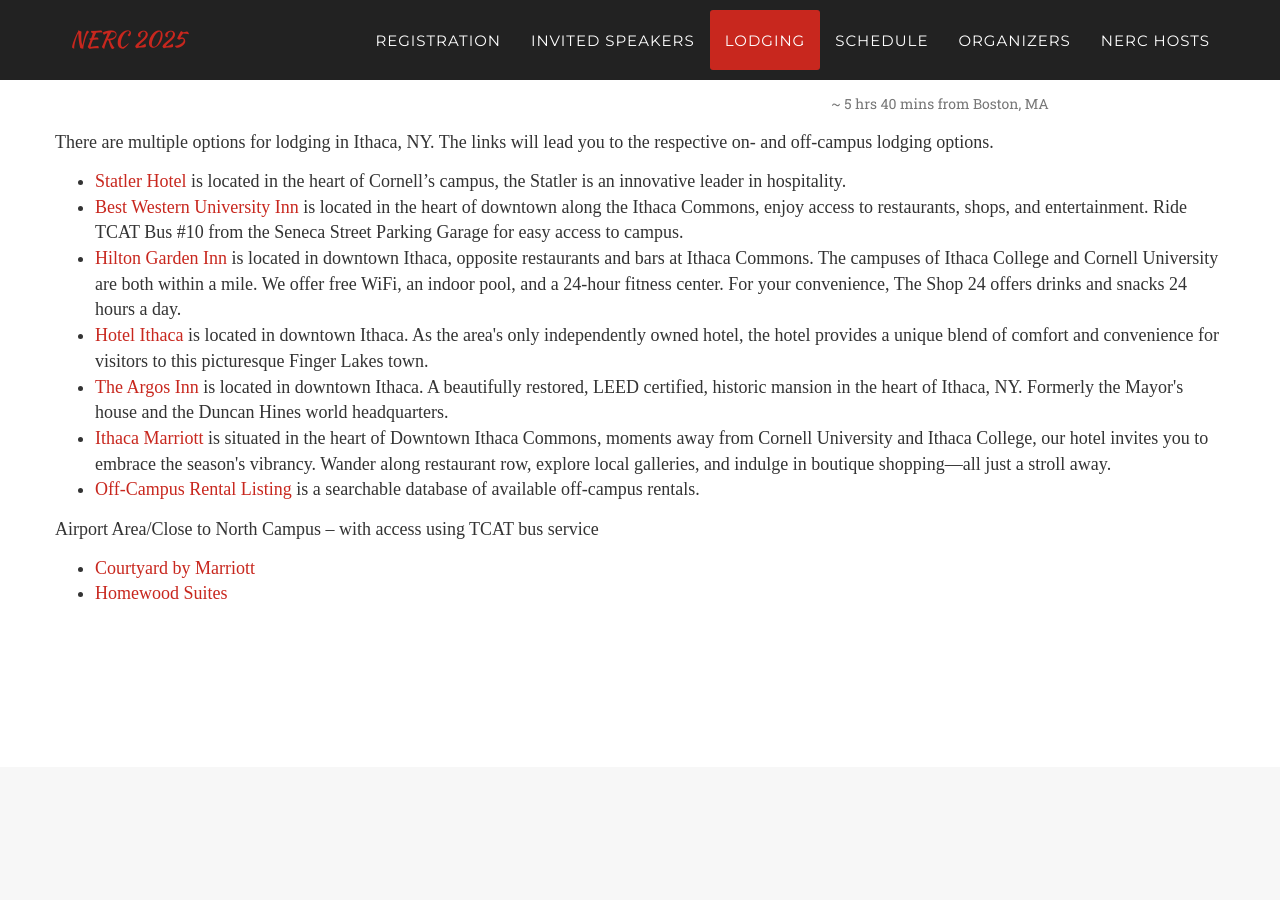
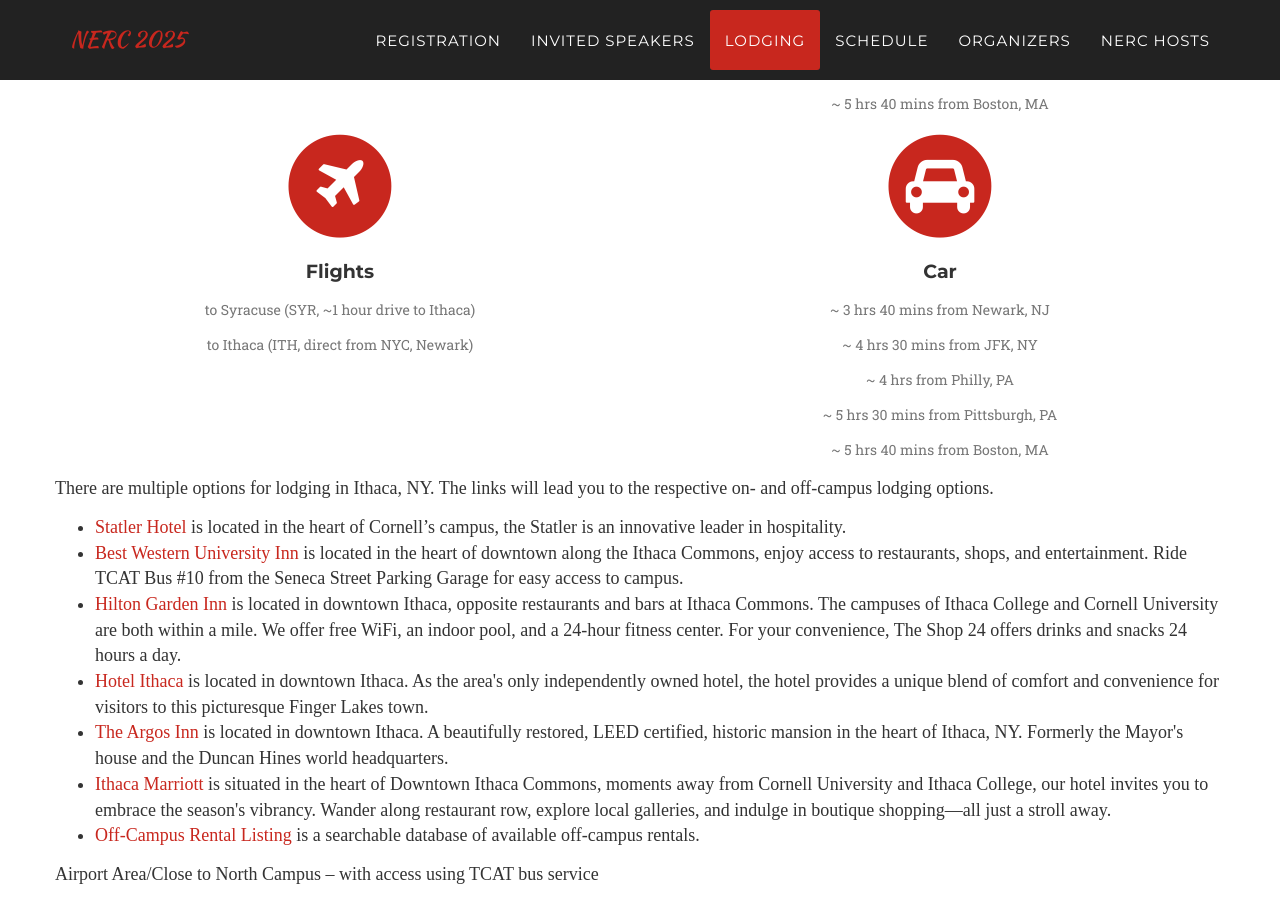
Before and after one commit to Cornell-Tech-AIRLab/cornell2025.nerc.io, a Jekyll site: the page built from index.html, in a window 1280 px wide and 900 px high, scrolled down 3081 px. Built offline with Jekyll 4.4.1, drawn with Linux system fonts in a browser that asks for light colours; some web fonts are replaced.

Commit message:
test multi-row

```diff
--- a/_includes/lodging.html
+++ b/_includes/lodging.html
@@ -4,6 +4,32 @@
             <div class="row">
                 <div class="col-lg-12 text-center">
                     <h2 class="section-heading">Travel and Lodging</h2>
+                </div>
+
+                <br><br>
+
+                <div class="row text-center">
+                    <div class="col-md-6">
+                        <span class="fa-stack fa-4x">
+                            <i class="fa fa-circle fa-stack-2x text-primary"></i>
+                            <i class="fa fa-plane fa-stack-1x fa-inverse"></i>
+                        </span>
+                        <h4 class="registration-heading">Flights</h4>
+                        <p class="text-muted">to Syracuse (SYR, ~1 hour drive to Ithaca)</p>
+                        <p class="text-muted">to Ithaca (ITH, direct from NYC, Newark)</p>
+                    </div>
+                    <div class="col-md-6">
+                        <span class="fa-stack fa-4x">
+                            <i class="fa fa-circle fa-stack-2x text-primary"></i>
+                            <i class="fa fa-car fa-stack-1x fa-inverse"></i>
+                        </span>
+                        <h4 class="registration-heading">Car</h4>
+                        <p class="text-muted">~ 3 hrs 40 mins from Newark, NJ</p>
+                        <p class="text-muted">~ 4 hrs 30 mins from JFK, NY</p>
+                        <p class="text-muted">~ 4 hrs from Philly, PA</p>
+                        <p class="text-muted">~ 5 hrs 30 mins from Pittsburgh, PA</p>
+                        <p class="text-muted">~ 5 hrs 40 mins from Boston, MA</p>
+                    </div>
                 </div>
 
                 <div class="row text-center">
```
